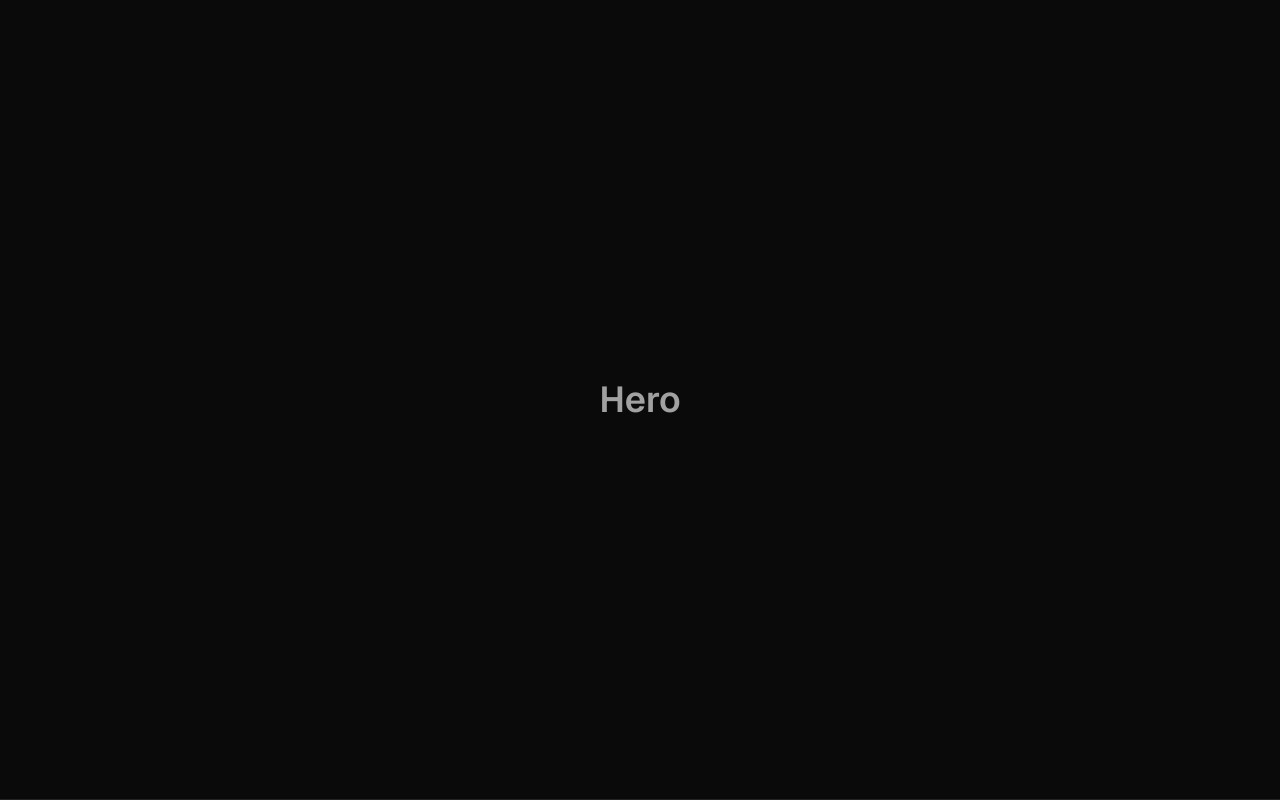
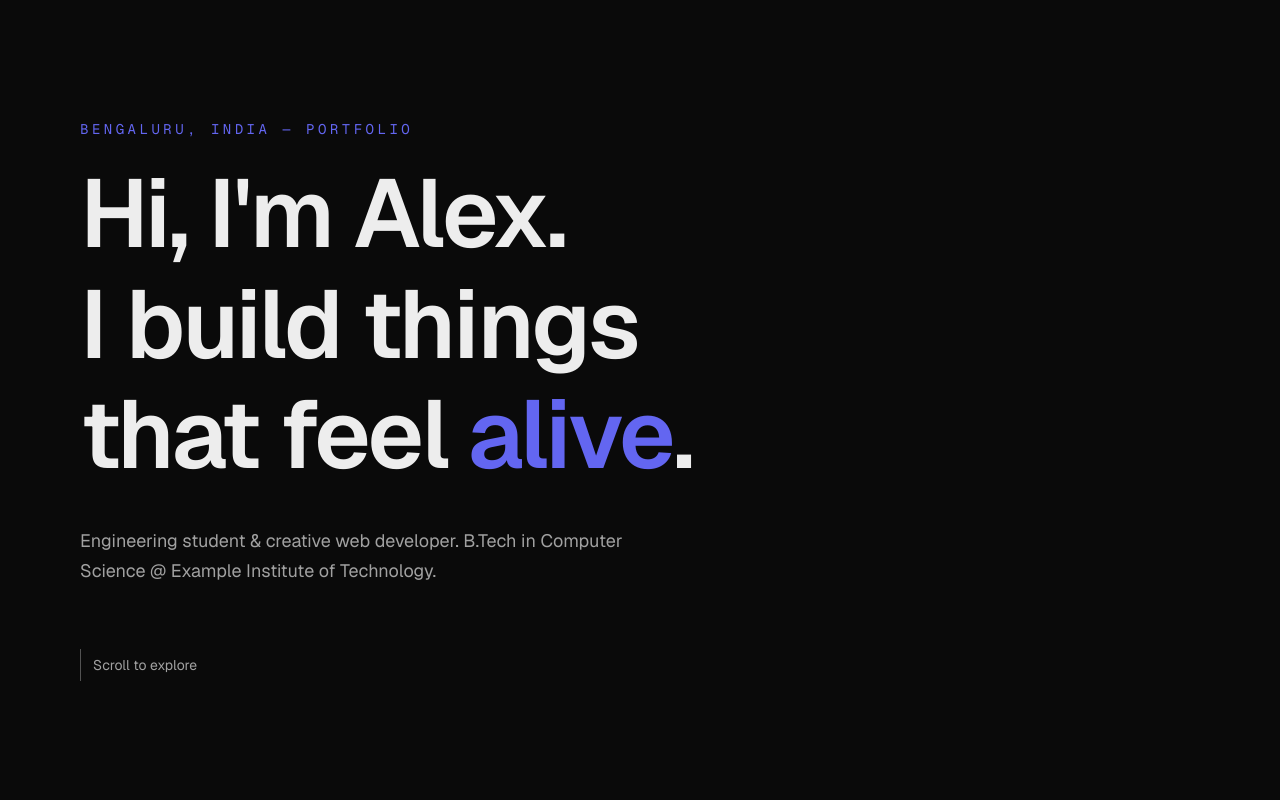
Before and after one commit to Valgaza/portfolio-26, a Next.js app: page / in a window 1280 px wide. Shown: the top 800 px of the page. Built offline with nearby package versions, Linux system fonts and the light colour scheme.

Commit message:
Smooth scroll + Hero line reveal (step 2)
- SmoothScrollProvider wires Lenis to GSAP ticker + ScrollTrigger.update
- Lenis recommended CSS; drop conflicting scroll-behavior
- Hero section with masked line-reveal intro (gsap.context scoped)

```diff
--- a/src/app/globals.css
+++ b/src/app/globals.css
@@ -17,10 +17,25 @@
   --font-mono: var(--font-geist-mono);
 }
 
-html {
-  /* We drive scrolling with Lenis (added in step 2); keep the native
-     fallback smooth so nothing feels broken before JS hydrates. */
-  scroll-behavior: smooth;
+/* Lenis recommended base styles. Lenis adds `.lenis` to <html> at runtime;
+   we must NOT set `scroll-behavior: smooth` ourselves — that fights Lenis's
+   own interpolation. Elements that should scroll natively inside a Lenis
+   page (e.g. the chat message list) get `data-lenis-prevent`. */
+html.lenis,
+html.lenis body {
+  height: auto;
+}
+
+.lenis.lenis-smooth {
+  scroll-behavior: auto !important;
+}
+
+.lenis.lenis-smooth [data-lenis-prevent] {
+  overscroll-behavior: contain;
+}
+
+.lenis.lenis-stopped {
+  overflow: hidden;
 }
 
 body {
--- a/src/app/layout.tsx
+++ b/src/app/layout.tsx
@@ -1,6 +1,7 @@
 import type { Metadata } from "next";
 import { Geist, Geist_Mono } from "next/font/google";
 import "./globals.css";
+import SmoothScrollProvider from "@/lib/animation/SmoothScrollProvider";
 
 const geistSans = Geist({
   variable: "--font-geist-sans",
@@ -27,7 +28,9 @@ export default function RootLayout({
       lang="en"
       className={`${geistSans.variable} ${geistMono.variable} h-full antialiased`}
     >
-      <body className="min-h-full flex flex-col">{children}</body>
+      <body className="min-h-full flex flex-col">
+        <SmoothScrollProvider>{children}</SmoothScrollProvider>
+      </body>
     </html>
   );
 }
--- a/src/app/page.tsx
+++ b/src/app/page.tsx
@@ -1,10 +1,14 @@
+import Hero from "@/components/sections/Hero";
+
 // Single-page portfolio. Each section becomes its own component under
 // src/components/sections as we build it out (steps 2–6).
 export default function Home() {
   return (
     <main className="flex flex-col">
+      <Hero />
+
+      {/* Placeholders — filled in over the next steps. */}
       {[
-        ["hero", "Hero"],
         ["about", "About"],
         ["skills", "Skills"],
         ["projects", "Projects"],
--- /dev/null
+++ b/src/components/sections/Hero.tsx
@@ -0,0 +1,90 @@
+"use client";
+
+import { useEffect, useLayoutEffect, useRef } from "react";
+import { gsap } from "gsap";
+import { me } from "@/data/me";
+
+// useLayoutEffect on the client (measure before paint = no flash), plain
+// useEffect on the server to avoid the SSR warning.
+const useIsoLayoutEffect =
+  typeof window !== "undefined" ? useLayoutEffect : useEffect;
+
+/**
+ * Hero with a "masked line reveal" intro.
+ *
+ * THE TECHNIQUE:
+ * Each line of text sits inside a wrapper with `overflow-hidden` (the mask).
+ * The actual text is a child span that we start pushed DOWN by 110% of its own
+ * height (`yPercent: 110`) — parked below the mask and clipped out of view. On
+ * mount we animate it back to its natural position (`yPercent: 0`). Because the
+ * parent clips, each line appears to "rise up" out of nothing.
+ *
+ * `stagger` offsets the lines so they cascade; `power4.out` gives the
+ * fast-then-settle feel. `gsap.context(scope)` limits our selectors to inside
+ * this section and lets `ctx.revert()` tear everything down on unmount.
+ */
+export default function Hero() {
+  const root = useRef<HTMLElement>(null);
+
+  useIsoLayoutEffect(() => {
+    const ctx = gsap.context(() => {
+      gsap.set(".line > span", { yPercent: 110 });
+      gsap
+        .timeline({ delay: 0.15 })
+        .to(".line > span", {
+          yPercent: 0,
+          duration: 1.1,
+          ease: "power4.out",
+          stagger: 0.12,
+        })
+        .from(
+          ".hero-fade",
+          { autoAlpha: 0, y: 16, duration: 0.8, ease: "power2.out" },
+          "-=0.5",
+        );
+    }, root);
+    return () => ctx.revert();
+  }, []);
+
+  return (
+    <section
+      ref={root}
+      id="hero"
+      className="relative flex min-h-screen flex-col justify-center px-6 sm:px-12 lg:px-20"
+    >
+      <p className="hero-fade mb-6 font-mono text-sm uppercase tracking-[0.25em] text-accent">
+        {me.location} — Portfolio
+      </p>
+
+      <h1 className="max-w-4xl text-5xl font-semibold leading-[1.05] tracking-tight sm:text-7xl lg:text-8xl">
+        <Line>Hi, I&apos;m {me.name.split(" ")[0]}.</Line>
+        <Line>I build things</Line>
+        <Line>
+          that feel <span className="text-accent">alive</span>.
+        </Line>
+      </h1>
+
+      <p className="hero-fade mt-8 max-w-xl text-lg leading-relaxed text-muted">
+        {me.role}. {me.degree} @ {me.college}.
+      </p>
+
+      <div className="hero-fade mt-16 flex items-center gap-3 text-sm text-muted">
+        <span className="inline-block h-8 w-px animate-pulse bg-muted/60" />
+        Scroll to explore
+      </div>
+    </section>
+  );
+}
+
+/**
+ * One masked line. The outer span clips (overflow-hidden); the inner span is
+ * the element GSAP moves. `pb-[0.1em]` gives descenders (g, y, p) room so they
+ * aren't clipped when at rest.
+ */
+function Line({ children }: { children: React.ReactNode }) {
+  return (
+    <span className="line block overflow-hidden pb-[0.1em]">
+      <span className="block">{children}</span>
+    </span>
+  );
+}
--- /dev/null
+++ b/src/lib/animation/SmoothScrollProvider.tsx
@@ -0,0 +1,57 @@
+"use client";
+
+import { useEffect } from "react";
+import Lenis from "lenis";
+import { gsap } from "gsap";
+import { ScrollTrigger } from "gsap/ScrollTrigger";
+
+/**
+ * Wires Lenis (smooth scrolling) to GSAP's ScrollTrigger so they share one
+ * clock and one scroll value.
+ *
+ * WHY THIS EXISTS — the core integration trick:
+ * ScrollTrigger normally listens to the browser's native `scroll` event and
+ * reads `window.scrollY`. But Lenis intercepts the wheel/touch input and
+ * *virtualizes* scrolling — it lerps the page toward a target position every
+ * frame. If we don't connect them, ScrollTrigger sees stale/native positions
+ * and reveals fire at the wrong spot (or double-fire). So we:
+ *
+ *   1. `lenis.on("scroll", ScrollTrigger.update)` — every time Lenis moves the
+ *      page, tell ScrollTrigger to recompute. Now triggers read Lenis's value.
+ *
+ *   2. Drive Lenis's own `requestAnimationFrame` loop from `gsap.ticker`
+ *      instead of a separate rAF. One render clock for everything = no drift
+ *      between the animation and the scroll it's tied to. (gsap.ticker gives
+ *      time in seconds; Lenis wants milliseconds, hence `* 1000`.)
+ *
+ *   3. `lagSmoothing(0)` — disable GSAP's frame-skip catch-up so scrubbed
+ *      animations stay locked to the scroll position under load.
+ */
+export default function SmoothScrollProvider({
+  children,
+}: {
+  children: React.ReactNode;
+}) {
+  useEffect(() => {
+    gsap.registerPlugin(ScrollTrigger);
+
+    const lenis = new Lenis();
+
+    // (1) Lenis → ScrollTrigger
+    lenis.on("scroll", ScrollTrigger.update);
+
+    // (2) GSAP ticker → Lenis rAF
+    const raf = (time: number) => lenis.raf(time * 1000);
+    gsap.ticker.add(raf);
+
+    // (3) keep scrubbed animations glued to scroll
+    gsap.ticker.lagSmoothing(0);
+
+    return () => {
+      gsap.ticker.remove(raf);
+      lenis.destroy();
+    };
+  }, []);
+
+  return <>{children}</>;
+}
```
